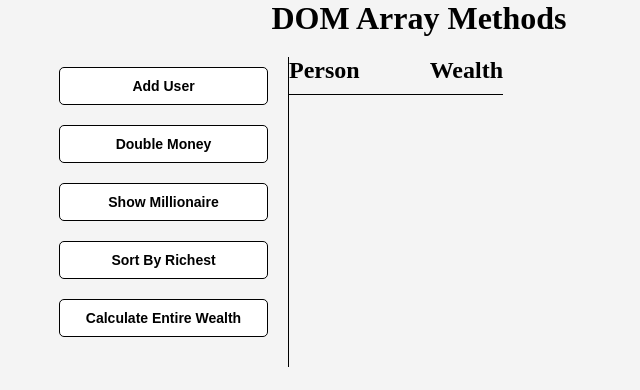
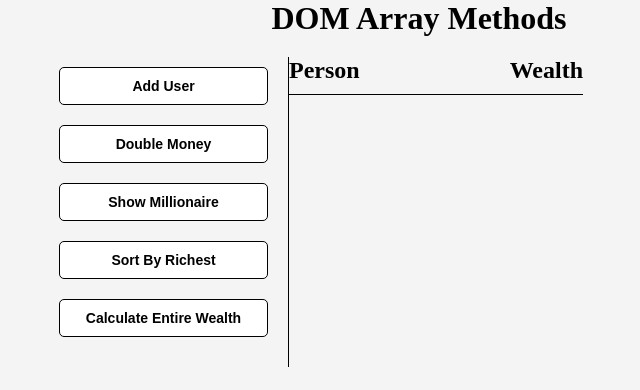
Before and after one commit to Snigdha49/Practice-Array-Methods, a plain HTML site: page index.html in a window 1280 px wide. Shown: the whole page, without its empty margins (221-861 px from the left). Drawn offline with Linux system fonts and the light colour scheme; no server answers.

Commit message:
Edited Css

```diff
--- a/style.css
+++ b/style.css
@@ -43,7 +43,7 @@ h2{
     border-bottom: 1px solid;
     padding-bottom: 10px;
     display: flex;
-    gap: 70px;
+    gap: 150px;
 }
 h3{
      background-color: #ffff;
```
